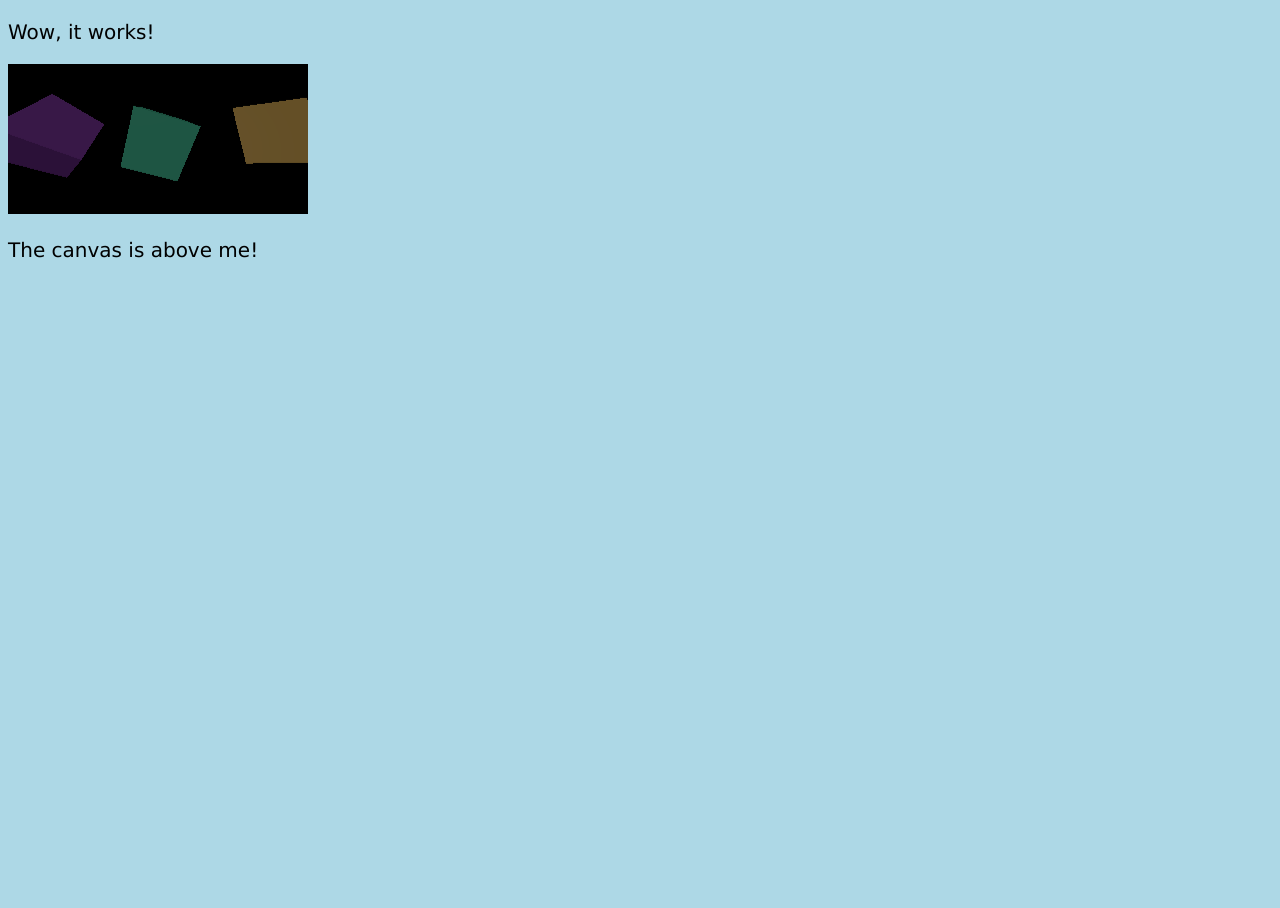
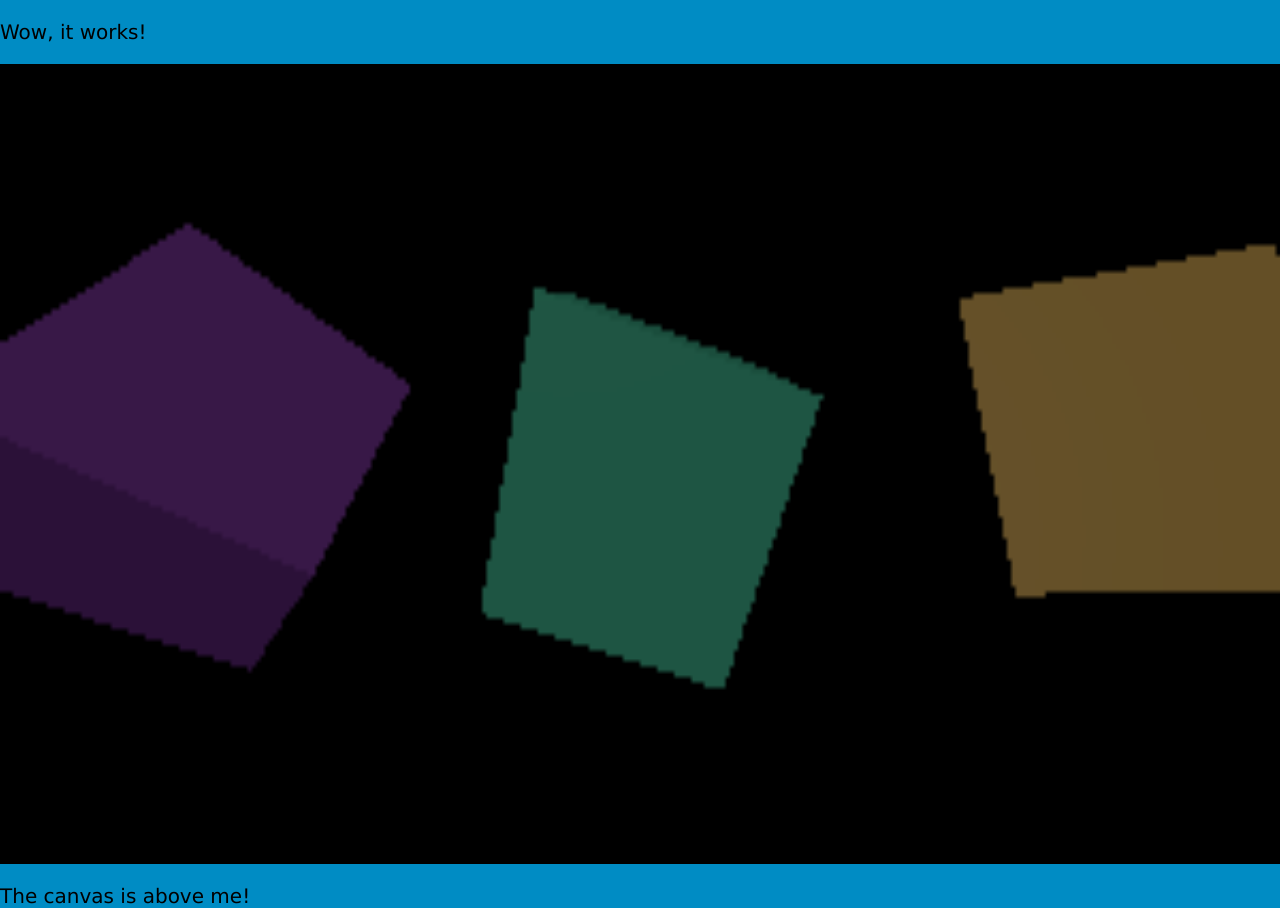
Before and after one commit to c-kip/personal-website, a plain HTML site: page html/index.html in a window 1280 px wide. Before the commit the page ends 800 px from the top, so only its background shows below. Drawn offline with nearby package versions, Linux system fonts and the light colour scheme.

Commit message:
Updated css to fit canvas to window width

```diff
--- a/style/index-styles.css
+++ b/style/index-styles.css
@@ -1,5 +1,21 @@
+/* Remove the HTML border */
+html {
+    margin: 0;
+    height: 100%;
+}
+
+/* Canvas CSS styling */
+#c {
+    width: 100%;
+    height: 100%;
+    display: block;
+}
+
+/* General text CSS */
 body {
-    background-color: lightblue;
+    background-color: rgb(0, 140, 196);
+    margin: 0;
+    height: 100%;
 }
 
 h1 {
```
